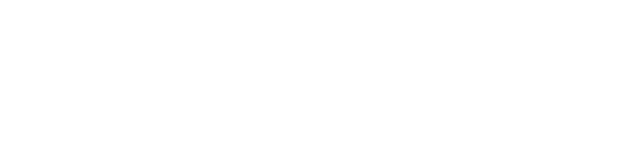
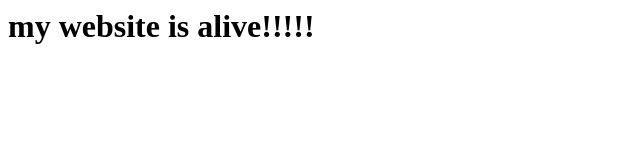
Before and after one commit to Kylefostertaz/Kylefostertaz.github.io, a plain HTML site: page index.html in a window 1280 px wide. Shown: the whole page, without its empty margins (0-640 px from the left). Drawn offline with Linux system fonts and the light colour scheme.

Commit message:
third commit

```diff
--- a/index.html
+++ b/index.html
@@ -0,0 +1,7 @@
+<html>
+    <body>
+        <h1>
+            my website is alive!!!!!
+        </h1>
+    </body>
+</html>
```
Also changed, not shown: .c9/metadata/environment/index.html, .c9/metadata/preview-/index.html (added), 2 other files.
